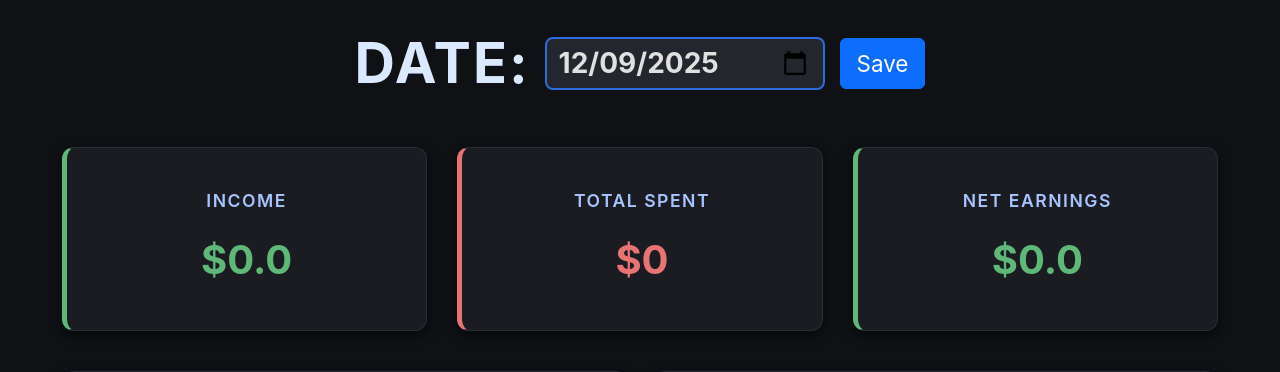
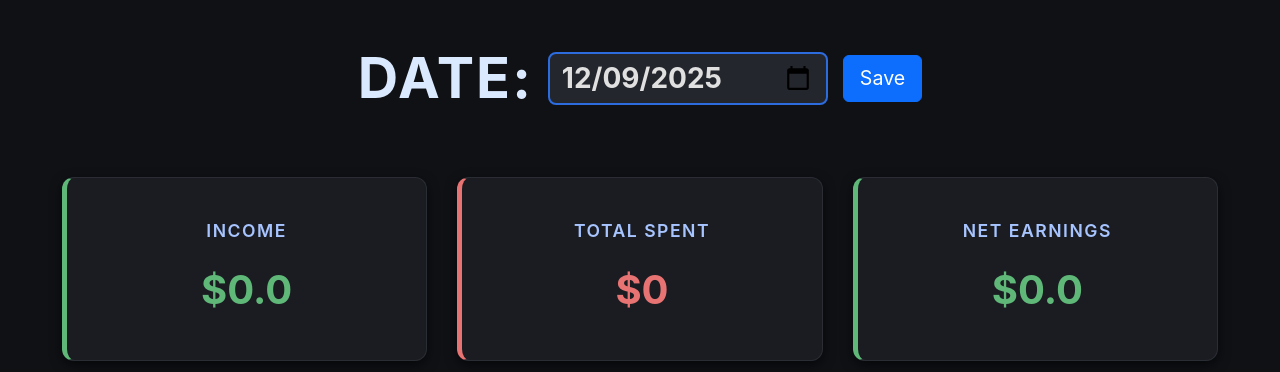
Before and after one commit to DoPe-EyeSZ/Finance-Project, a Flask app: page /entry/view_entry/3 in a window 1280 px wide. Shown: the part 64-436 px from the top of the page. Run offline with Flask 3, Linux system fonts and the light colour scheme; a user stored in the database is signed in; data comes from the database, SQL or seed files in the repository; some libraries are stand-ins or nearby versions.

Commit message:
entries view fix

```diff
--- a/static/style.css
+++ b/static/style.css
@@ -1531,23 +1531,27 @@ h2 {
    =================================== */
 .date-editor {
     text-align: center;
+    padding: clamp(8px, 2vw, 15px);
 }
 
 .inline-date-form {
     display: inline-flex;
     align-items: center;
-    gap: 15px;
+    gap: clamp(8px, 2vw, 15px);
+    flex-wrap: wrap;
+    justify-content: center;
 }
 
 .inline-date-form .btn {
-    font-size: 0.4em;
-    padding: 8px 16px;
+    font-size: clamp(0.35em, 0.8vw, 0.4em);
+    padding: clamp(6px, 1.5vw, 8px) clamp(12px, 2.5vw, 16px);
 }
 
 .inline-date-form-table {
     display: flex;
     align-items: center;
-    gap: 8px;
+    gap: clamp(6px, 1.5vw, 8px);
+    flex-wrap: wrap;
 }
 
 /* ===================================
```
